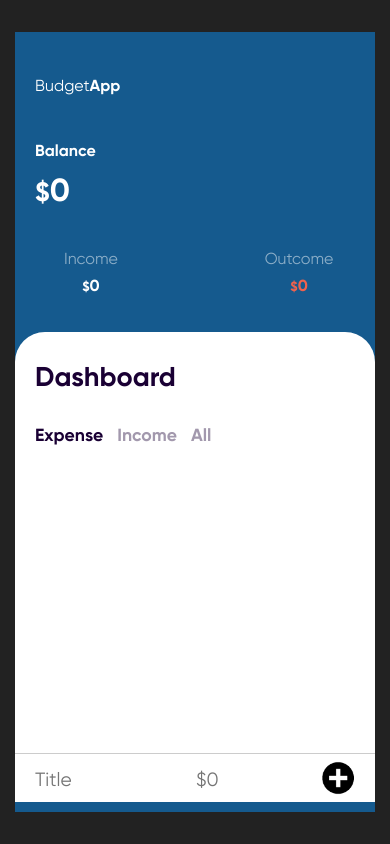
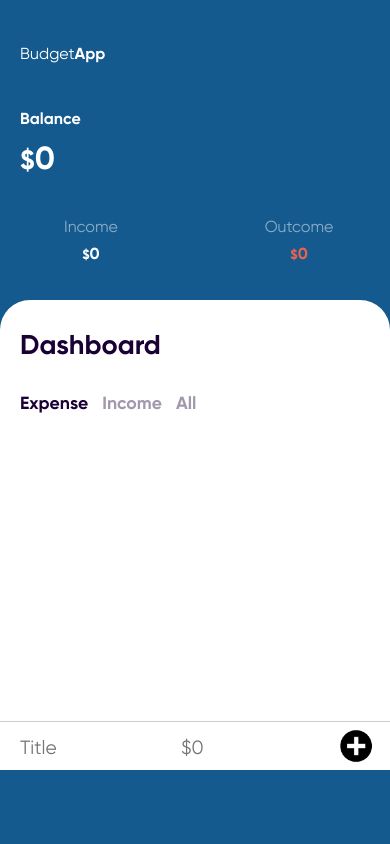
Before and after one commit to vanmer/BudgetAppJS, a plain HTML site: page index.html in a window 390 px wide. Both pictures are taken after a click on the element "Expense". Drawn offline with Linux system fonts and the light colour scheme.

Commit message:
responsive to mobile

```diff
--- a/index.html
+++ b/index.html
@@ -2,6 +2,9 @@
 <html lang="en" dir="ltr">
   <head>
     <meta charset="utf-8">
+    <!-- <meta name="viewport" content="width=device-width, initial-scale=1"> -->
+    <meta name="viewport" content="minimal-ui, width=device-width, initial-scale=1, maximum-scale=1, user-scalable=no">
+    <meta http-equiv="X-UA-Compatible" content="IE=edge">
     <title>Budget App Javascript</title>
     <link rel="stylesheet" href="style.css">
   </head>
--- a/style.css
+++ b/style.css
@@ -45,7 +45,7 @@ input[type=number] {
 /*----------------------------------------------------------------------------*/
 /*-------------------------------- Container ---------------------------------*/
 /*----------------------------------------------------------------------------*/
-.budget-container{
+.budget-container {
     position: absolute;
     width: 360px;
     height: 780px;
@@ -55,41 +55,38 @@ input[type=number] {
     background-color: #155A8E;
 }
 
-.budget-container .app-title{
+.budget-container .app-title {
     margin-top: 45px;
     margin-left: 20px;
 }
 
-.budget-container .app-title a{
+.budget-container .app-title a {
     color: #FFF;
 }
-.budget-container .app-title a b{
+
+.budget-container .app-title a b {
     font-family: 'Gilroy Bold';
 }
 
-.budget-header{
-
-}
-
-.budget-header .balance{
+.budget-header .balance {
     margin-top: 45px;
     margin-left: 20px;
 }
 
-.budget-header .balance .title{
+.budget-header .balance .title {
     color: #FFF;
     font-size: 1em;
     font-family: 'Gilroy Bold';
 }
 
-.budget-header .balance .value{
+.budget-header .balance .value {
     color: #FFF;
     font-size: 2em;
     margin-top: 10px;
     font-family: 'Gilroy Bold';
 }
 
-.budget-header .account{
+.budget-header .account {
     display: block;
     width: 310px;
     margin: 35px auto 0;
@@ -98,27 +95,27 @@ input[type=number] {
 
 }
 
-.budget-header .account .income, .chart, .outcome{
+.budget-header .account .income, .chart, .outcome {
     height: 50px;
     display: inline-block;
     width: 100px;
     vertical-align: middle;
 }
 
-.budget-header .account .income .title{
+.budget-header .account .income .title {
     color: #FFF;
     opacity: 0.5;
 }
-.budget-header .account .income .income-total{
+.budget-header .account .income .income-total {
     color: #FFF;
     font-family: 'Gilroy Bold';
 }
 
-.budget-header .account .outcome .title{
+.budget-header .account .outcome .title {
     color: #FFF;
     opacity: 0.5;
 }
-.budget-header .account .outcome .outcome-total{
+.budget-header .account .outcome .outcome-total {
     color: #f0624d;
     font-family: 'Gilroy Bold';
 }
@@ -126,7 +123,7 @@ input[type=number] {
 /*----------------------------------------------------------------------------*/
 /*---------------------------- Dashboard Area --------------------------------*/
 /*----------------------------------------------------------------------------*/
-.budget-dashboard{
+.budget-dashboard {
     display: block;
     width: 360px;
     height: 470px;
@@ -135,7 +132,7 @@ input[type=number] {
     border-radius: 30px 30px 0 0;
 }
 
-.budget-dashboard .dash-title{
+.budget-dashboard .dash-title {
     display: inline-block;
     color: #1a0034;
     font-size: 1.7em;
@@ -144,13 +141,13 @@ input[type=number] {
     font-family: 'Gilroy Bold';
 }
 
-.toggle{
+.toggle {
     display: block;
     margin-top: 30px;
     margin-left: 20px;
 }
 
-.toggle .tab1, .tab2, .tab3{
+.toggle .tab1, .tab2, .tab3 {
     display: inline-block;
     cursor: pointer;
     font-size: 1.1em;
@@ -159,7 +156,7 @@ input[type=number] {
     opacity: 0.4;
 }
 
-.toggle .tab2, .tab3{
+.toggle .tab2, .tab3 {
     margin-left: 10px;
 }
 
@@ -171,7 +168,7 @@ input[type=number] {
     display: none;
 }
 
-.budget-dashboard input{
+.budget-dashboard input {
     /* MAKE INPUT SELECTABLE */
     -webkit-user-select: auto;
     -moz-user-select: auto;
@@ -182,12 +179,12 @@ input[type=number] {
 /*----------------------------------------------------------------------------*/
 /*--------------------------------- All Area ---------------------------------*/
 /*----------------------------------------------------------------------------*/
-.budget-dashboard #all{
+.budget-dashboard #all {
     width: 360px;
     height: 339px;
     position: relative;
 }
-.budget-dashboard #all ul{
+.budget-dashboard #all ul {
     width: 360px;
     height: 285px;
     list-style: none;
@@ -197,18 +194,18 @@ input[type=number] {
     overflow-x: auto;
 }
 
-.budget-dashboard #all ul.list li{
+.budget-dashboard #all ul.list li {
     position: relative;
     font-size: 1em;
 }
 
-.budget-dashboard #all ul.list li *{
+.budget-dashboard #all ul.list li * {
     display: inline-block;
     height: 30px;
     vertical-align: middle;
 }
 
-.budget-dashboard #all ul.list li .entry{
+.budget-dashboard #all ul.list li .entry {
     width:250px;
     height: auto;
     padding-left: 20px;
@@ -217,11 +214,11 @@ input[type=number] {
     font-family: 'Gilroy Bold';
 }
 
-.budget-dashboard #all ul.list li #edit{
+.budget-dashboard #all ul.list li #edit {
     visibility: hidden;
 }
 
-.budget-dashboard #all ul.list li #delete{
+.budget-dashboard #all ul.list li #delete {
     position: absolute;
     width:20px;
     height: 20px;
@@ -232,23 +229,23 @@ input[type=number] {
     background-repeat: no-repeat;
 }
 
-.budget-dashboard #all ul.list li.income{
+.budget-dashboard #all ul.list li.income {
 
 }
-.budget-dashboard #all ul.list li.expense{
+.budget-dashboard #all ul.list li.expense {
     color: #f0624d;
 }
 
 /*----------------------------------------------------------------------------*/
 /*------------------------------ Expense Area --------------------------------*/
 /*----------------------------------------------------------------------------*/
-.budget-dashboard #expense{
+.budget-dashboard #expense {
     width: 360px;
     height: 339px;
     position: relative;
 }
 
-.budget-dashboard #expense .input{
+.budget-dashboard #expense .input {
     position: absolute;
     display: block;
     width: 360px;
@@ -256,12 +253,12 @@ input[type=number] {
     border-top: 1px solid #ccc;
 }
 
-.budget-dashboard #expense .input *{
+.budget-dashboard #expense .input * {
     display: inline-block;
     vertical-align: middle;
 }
 
-.budget-dashboard #expense .input input#expense-title-input{
+.budget-dashboard #expense .input input#expense-title-input {
     height: 40px;
     width : 150px;
     padding-left: 10px;
@@ -273,7 +270,7 @@ input[type=number] {
     border: none;
 }
 
-.budget-dashboard #expense .input input#expense-amount-input{
+.budget-dashboard #expense .input input#expense-amount-input {
     height: 40px;
     width : 110px;
     padding-left: 10px;
@@ -285,14 +282,21 @@ input[type=number] {
     border: none;
 }
 
-.budget-dashboard #expense .input .add-expense img{
+.budget-dashboard #expense .input .add-expense {
+    float: right;
+    margin: 0;
+    padding-top: 8px;
+    padding-right: 15px;
+}
+
+.budget-dashboard #expense .input .add-expense img {
     width: 40px;
     height: 40px;
-    margin-top: -5px;
+    margin-top: -4px;
     cursor: pointer;
 }
 
-.budget-dashboard #expense ul{
+.budget-dashboard #expense ul {
     width: 360px;
     height: 285px;
     list-style: none;
@@ -302,18 +306,18 @@ input[type=number] {
     overflow-x: auto;
 }
 
-.budget-dashboard #expense ul.list li{
+.budget-dashboard #expense ul.list li {
     position: relative;
     font-size: 1em;
 }
 
-.budget-dashboard #expense ul.list li *{
+.budget-dashboard #expense ul.list li * {
     display: inline-block;
     height: 30px;
     vertical-align: middle;
 }
 
-.budget-dashboard #expense ul.list li .entry{
+.budget-dashboard #expense ul.list li .entry {
     width:250px;
     height: auto;
     padding-left: 20px;
@@ -323,7 +327,7 @@ input[type=number] {
     color: #f0624d;
 }
 
-.budget-dashboard #expense ul.list li #edit{
+.budget-dashboard #expense ul.list li #edit {
     position: absolute;
     width:20px;
     height: 20px;
@@ -334,7 +338,7 @@ input[type=number] {
     background-repeat: no-repeat;
 }
 
-.budget-dashboard #expense ul.list li #delete{
+.budget-dashboard #expense ul.list li #delete {
     position: absolute;
     width:20px;
     height: 20px;
@@ -348,13 +352,13 @@ input[type=number] {
 /*----------------------------------------------------------------------------*/
 /*------------------------------- Income Area --------------------------------*/
 /*----------------------------------------------------------------------------*/
-.budget-dashboard #income{
+.budget-dashboard #income {
     width: 360px;
     height: 339px;
     position: relative;
 }
 
-.budget-dashboard #income .input{
+.budget-dashboard #income .input {
     position: absolute;
     display: block;
     width: 360px;
@@ -362,12 +366,12 @@ input[type=number] {
     border-top: 1px solid #ccc;
 }
 
-.budget-dashboard #income .input *{
+.budget-dashboard #income .input * {
     display: inline-block;
     vertical-align: middle;
 }
 
-.budget-dashboard #income .input input#income-title-input{
+.budget-dashboard #income .input input#income-title-input {
     height: 40px;
     width : 150px;
     padding-left: 10px;
@@ -379,7 +383,7 @@ input[type=number] {
     border: none;
 }
 
-.budget-dashboard #income .input input#income-amount-input{
+.budget-dashboard #income .input input#income-amount-input {
     height: 40px;
     width : 110px;
     padding-left: 10px;
@@ -391,14 +395,21 @@ input[type=number] {
     border: none;
 }
 
-.budget-dashboard #income .input .add-income img{
+.budget-dashboard #income .input .add-income {
+    float: right;
+    margin: 0;
+    padding-top: 8px;
+    padding-right: 15px;
+}
+
+.budget-dashboard #income .input .add-income img {
     width: 40px;
     height: 40px;
-    margin-top: -5px;
+    margin-top: -4px;
     cursor: pointer;
 }
 
-.budget-dashboard #income ul{
+.budget-dashboard #income ul {
     width: 360px;
     height: 285px;
     list-style: none;
@@ -408,18 +419,18 @@ input[type=number] {
     overflow-x: auto;
 }
 
-.budget-dashboard #income ul.list li{
+.budget-dashboard #income ul.list li {
     position: relative;
     font-size: 1em;
 }
 
-.budget-dashboard #income ul.list li *{
+.budget-dashboard #income ul.list li * {
     display: inline-block;
     height: 30px;
     vertical-align: middle;
 }
 
-.budget-dashboard #income ul.list li .entry{
+.budget-dashboard #income ul.list li .entry {
     width:250px;
     height: auto;
     padding-left: 20px;
@@ -428,7 +439,7 @@ input[type=number] {
     font-family: 'Gilroy Bold';
 }
 
-.budget-dashboard #income ul.list li #edit{
+.budget-dashboard #income ul.list li #edit {
     position: absolute;
     width: 20px;
     height: 20px;
@@ -439,7 +450,7 @@ input[type=number] {
     background-repeat: no-repeat;
 }
 
-.budget-dashboard #income ul.list li #delete{
+.budget-dashboard #income ul.list li #delete {
     position: absolute;
     width:20px;
     height: 20px;
@@ -449,3 +460,32 @@ input[type=number] {
     background-size: 20px 20px;
     background-repeat: no-repeat;
 }
+
+/*----------------------------------------------------------------------------*/
+/*------------------------------ Media Queries -------------------------------*/
+/*----------------------------------------------------------------------------*/
+
+@media (max-width: 500px) {
+    html, body {
+        max-width: 100%;
+        overflow-x: hidden;
+      }
+
+    .budget-container {
+        padding: 0;
+        margin: 0;
+        height: 100vh;
+    }
+    .budget-container,
+    .budget-dashboard,
+    .budget-dashboard #all,
+    .budget-dashboard #all ul,
+    .budget-dashboard #expense,
+    .budget-dashboard #expense .input,
+    .budget-dashboard #expense ul,
+    .budget-dashboard #income,
+    .budget-dashboard #income .input,
+    .budget-dashboard #income ul {
+        width: 100vw;
+    }
+}
```
